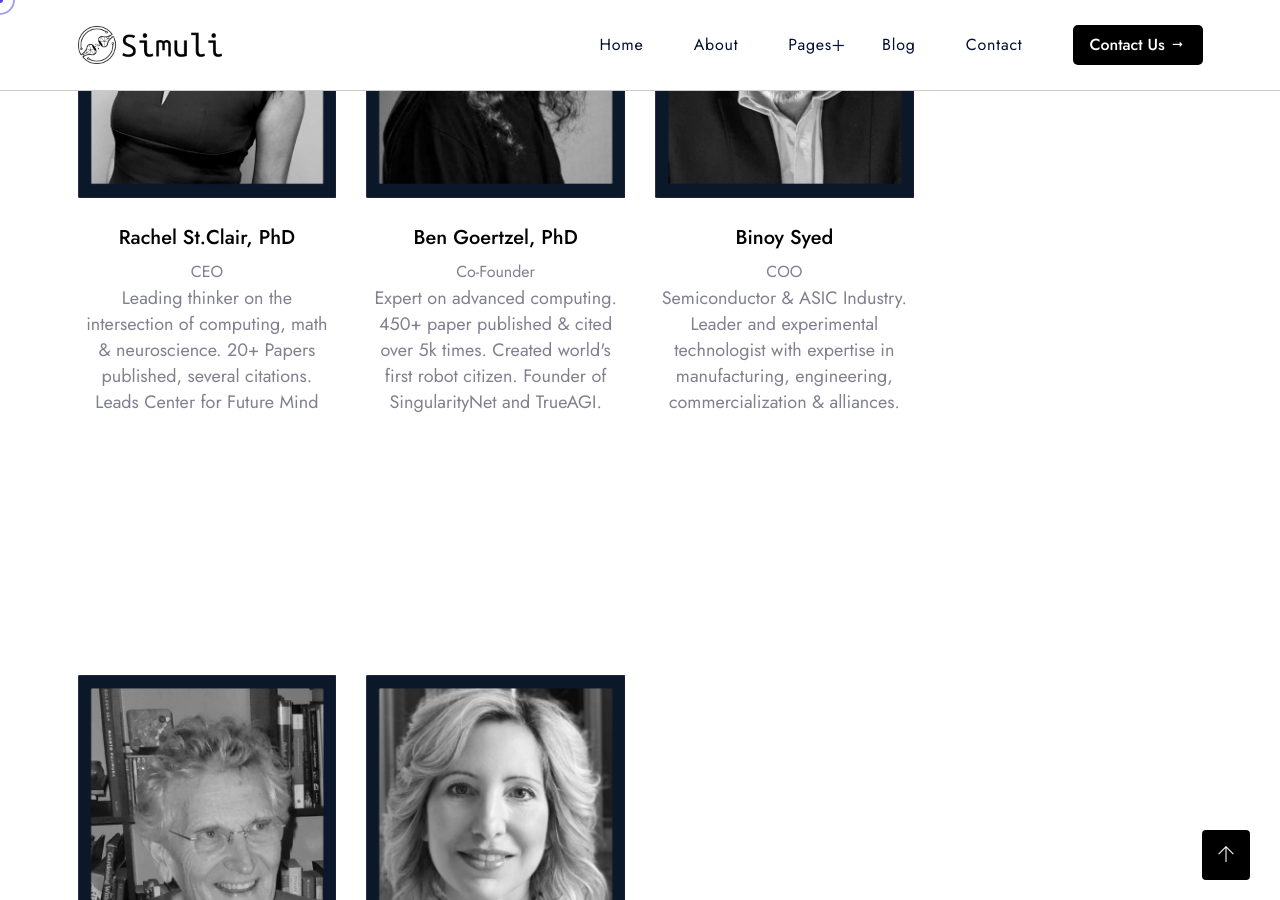
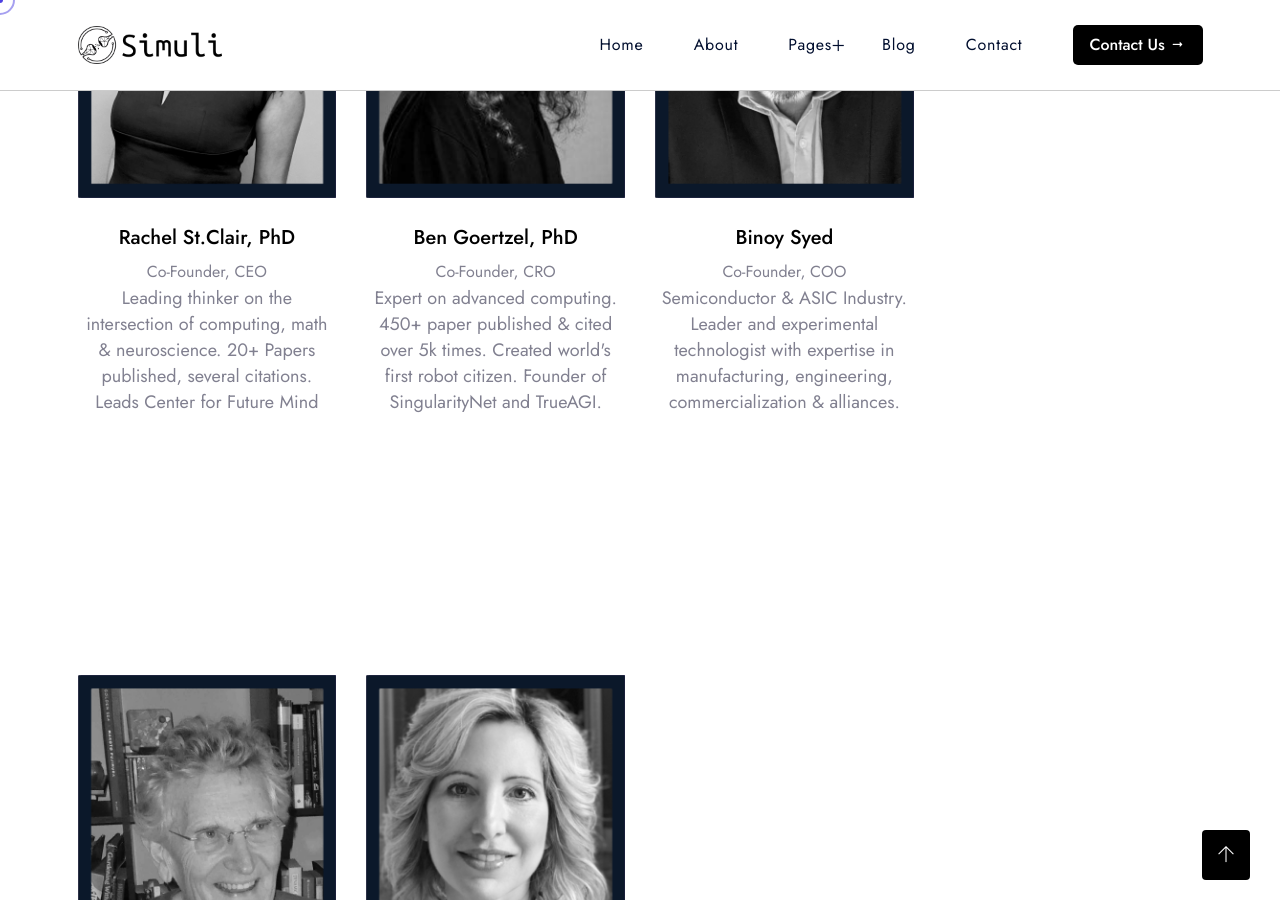
Before and after one commit to simuliinc/simuliinc.github.io, a Jekyll site: the page built from team.md, in a window 1280 px wide and 900 px high, scrolled down 948 px. Built offline with Jekyll 4.4.1, drawn with Linux system fonts in a browser that asks for light colours.

Commit message:
Update _config.yml

```diff
--- a/_config.yml
+++ b/_config.yml
@@ -651,15 +651,15 @@ deployment:
 teams:
 - image: assets/img/team/1.png
   username: Rachel St.Clair, PhD
-  profession: CEO
+  profession: Co-Founder, CEO
   description: Leading thinker on the intersection of computing, math & neuroscience. 20+ Papers published, several citations. Leads Center for Future Mind
 - image: assets/img/team/2.png
   username: Ben Goertzel, PhD
   description: Expert on advanced computing. 450+ paper published & cited over 5k times. Created world's first robot citizen. Founder of SingularityNet and TrueAGI.
-  profession: Co-Founder
+  profession: Co-Founder, CRO
 - image: assets/img/team/3.png
   username: Binoy Syed
-  profession: COO
+  profession: Co-Founder, COO
   description: Semiconductor & ASIC Industry. Leader and experimental technologist with expertise in manufacturing, engineering, commercialization & alliances.
 
 mentors:
```
